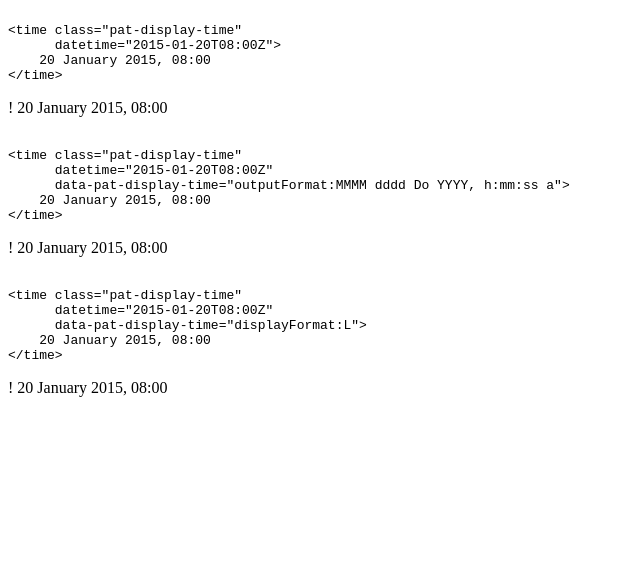
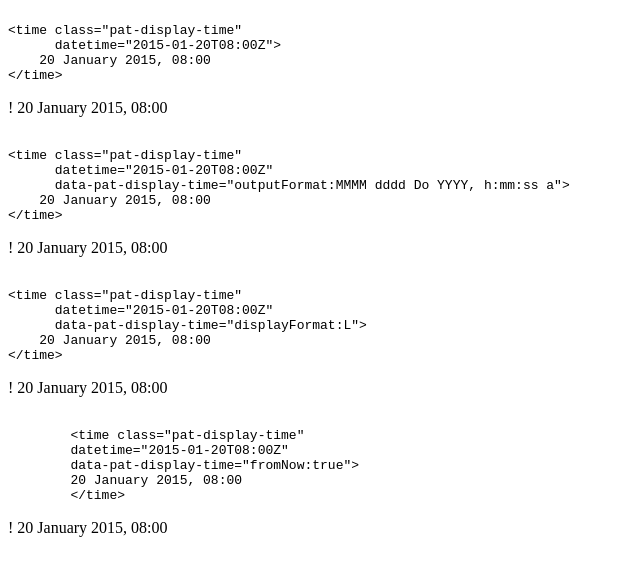
Before and after one commit to ploneintranet/pat-display-time, a website: page index.html in a window 1280 px wide. Shown: the whole page, without its empty margins (0-640 px from the left). Drawn offline with Linux system fonts and the light colour scheme.

Commit message:
Added support and example for moment fromNow "fuzzy" date

```diff
--- a/index.html
+++ b/index.html
@@ -43,6 +43,19 @@
                     ! 20 January 2015, 08:00
                 </time>
             </p>
+            <pre><code>
+        &lt;time class="pat-display-time"
+        datetime="2015-01-20T08:00Z"
+        data-pat-display-time="fromNow:true"&gt;
+        20 January 2015, 08:00
+        &lt;/time&gt;</code></pre>
+            <p>
+                <time class="pat-display-time"
+                      datetime="2015-01-20T08:00Z"
+                      data-pat-display-time="fromNow:true">
+                    ! 20 January 2015, 08:00
+                </time>
+            </p>
 
         </main>
     </body>
--- a/src/pat-display-time.js
+++ b/src/pat-display-time.js
@@ -21,6 +21,7 @@
     // output options
     parser.add_argument('outputFormat', '');
     parser.add_argument('outputLocale', '');
+    parser.add_argument('fromNow', false);
 
     var displayTime = {
         name: 'display-time',
@@ -45,6 +46,9 @@
             if (options.outputFormat.length) {
                 date = date.format(options.outputFormat);
             }
+            if (options.fromNow) {
+                date = date.fromNow();
+            }
             $el.text(date);
         }
     };
```
